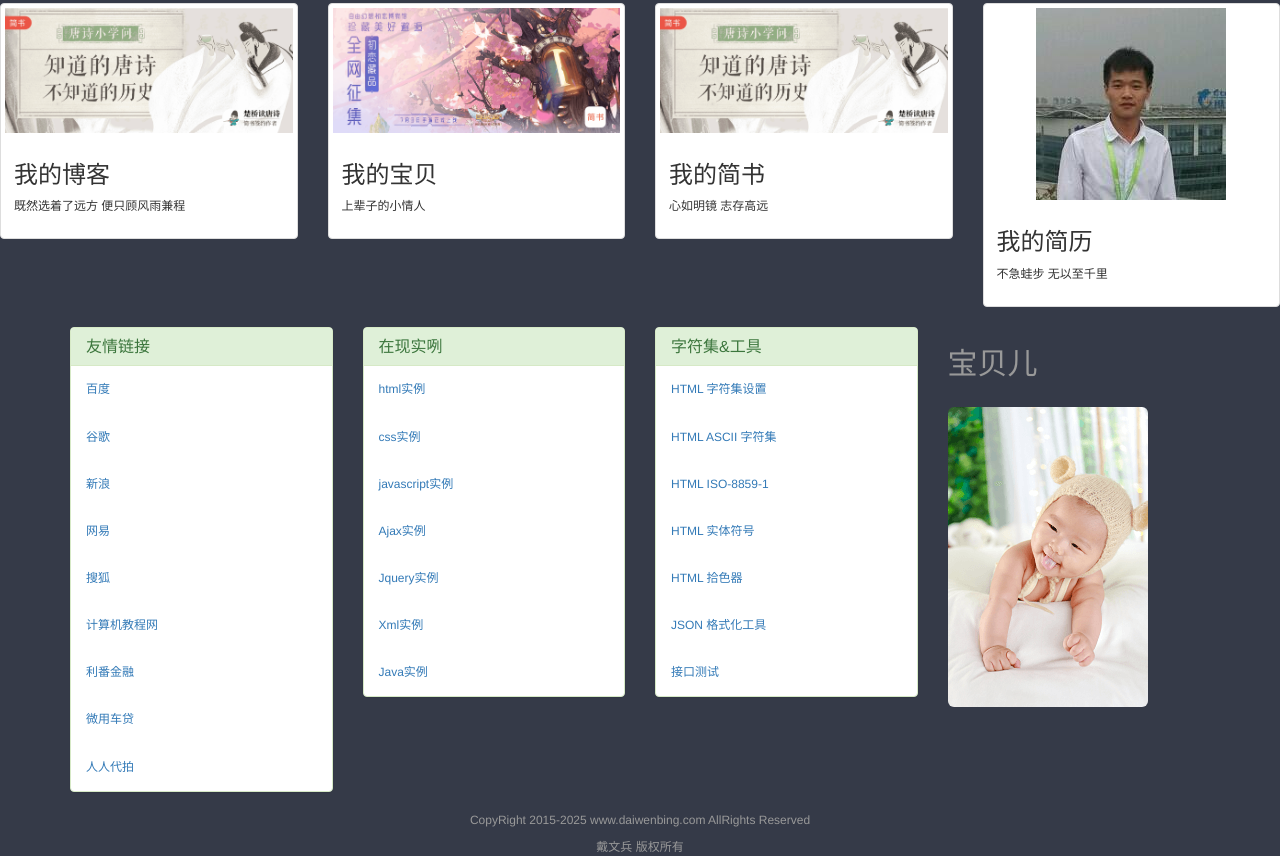
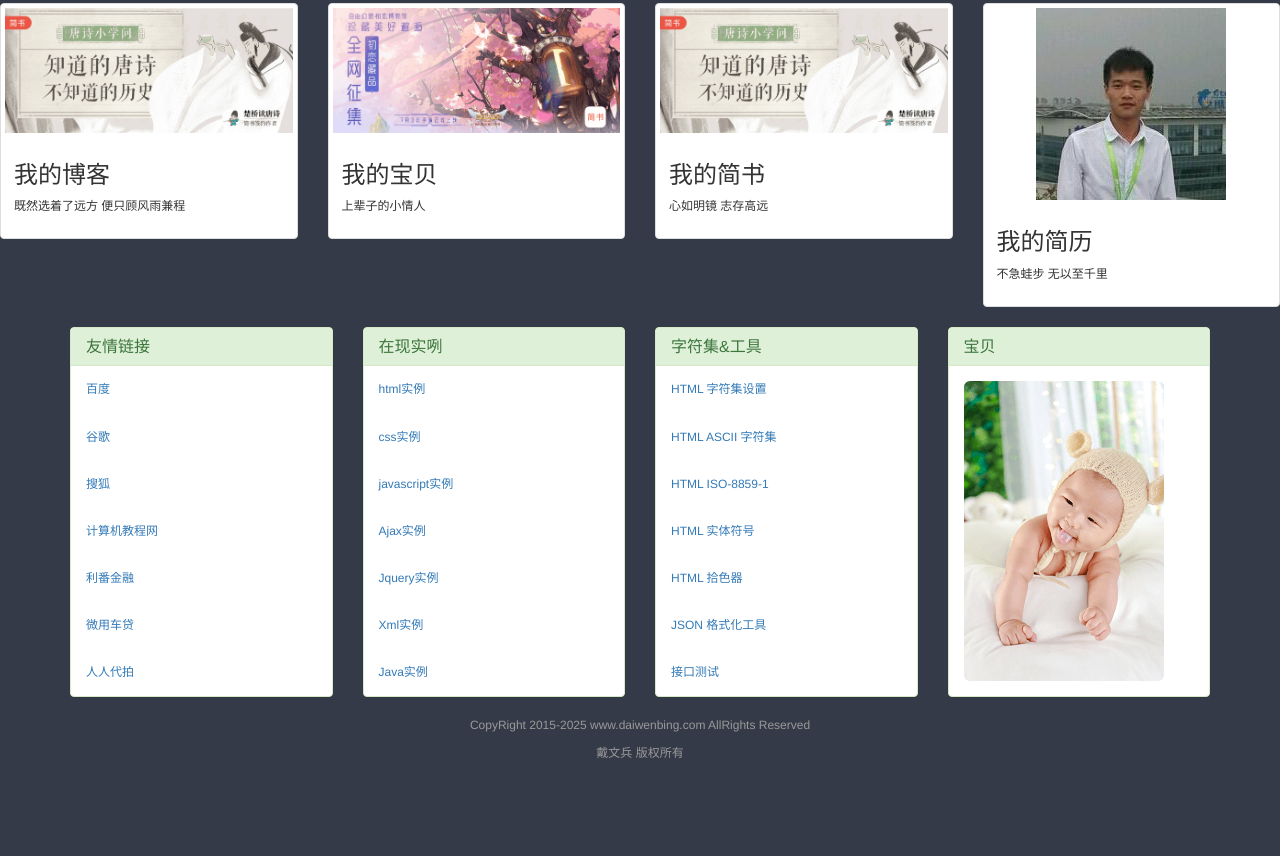
Before and after one commit to daiwenbing/daiwenbing.github.io, a plain HTML site: page index.html in a window 1280 px wide. Shown: the part 444-1300 px from the top of the page. After the commit the page ends 1216 px from the top, so only its background shows below. Drawn offline with nearby package versions, Linux system fonts and the light colour scheme.

Commit message:
修改宝贝

```diff
--- a/index.html
+++ b/index.html
@@ -199,12 +199,6 @@ text-decoration:none
                     <a href="http://www.google.com.hk/">谷歌</a>
                 </div>
                 <div class="panel-body">
-                    <a href="http://www.sina.com.cn/">新浪</a>
-                </div>
-                <div class="panel-body">
-                    <a href="http://www.163.com/">网易</a>
-                </div>
-                <div class="panel-body">
                     <a href="http://www.sohu.com/">搜狐</a>
                 </div>
                 <div class="panel-body">
@@ -278,9 +272,14 @@ text-decoration:none
             </div>
         </div>
         <div class="col-xs-12 col-md-3">
-            <h2>宝贝儿</h2>
-            <br>
-            <img src="babypic/baby_pic1.png" class="img-rounded">
+            <div class="panel panel-success">
+                <div class="panel-heading">
+                    <h3 class="panel-title">宝贝</h3>
+                </div>
+                <div class="panel-body">
+                    <img src="babypic/baby_pic1.png" class="img-rounded">
+                </div>
+
         </div>
 
     </div>
```
